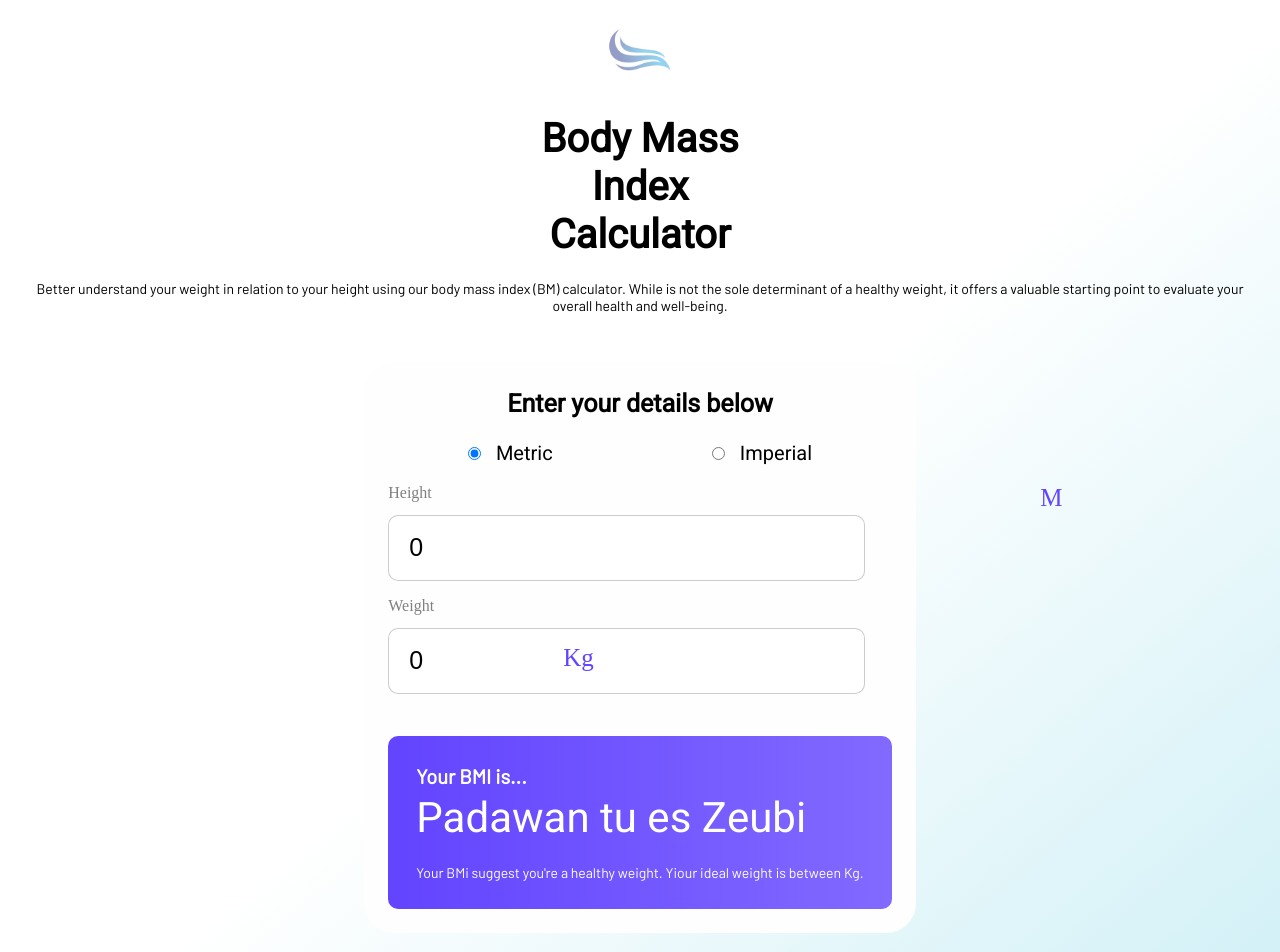
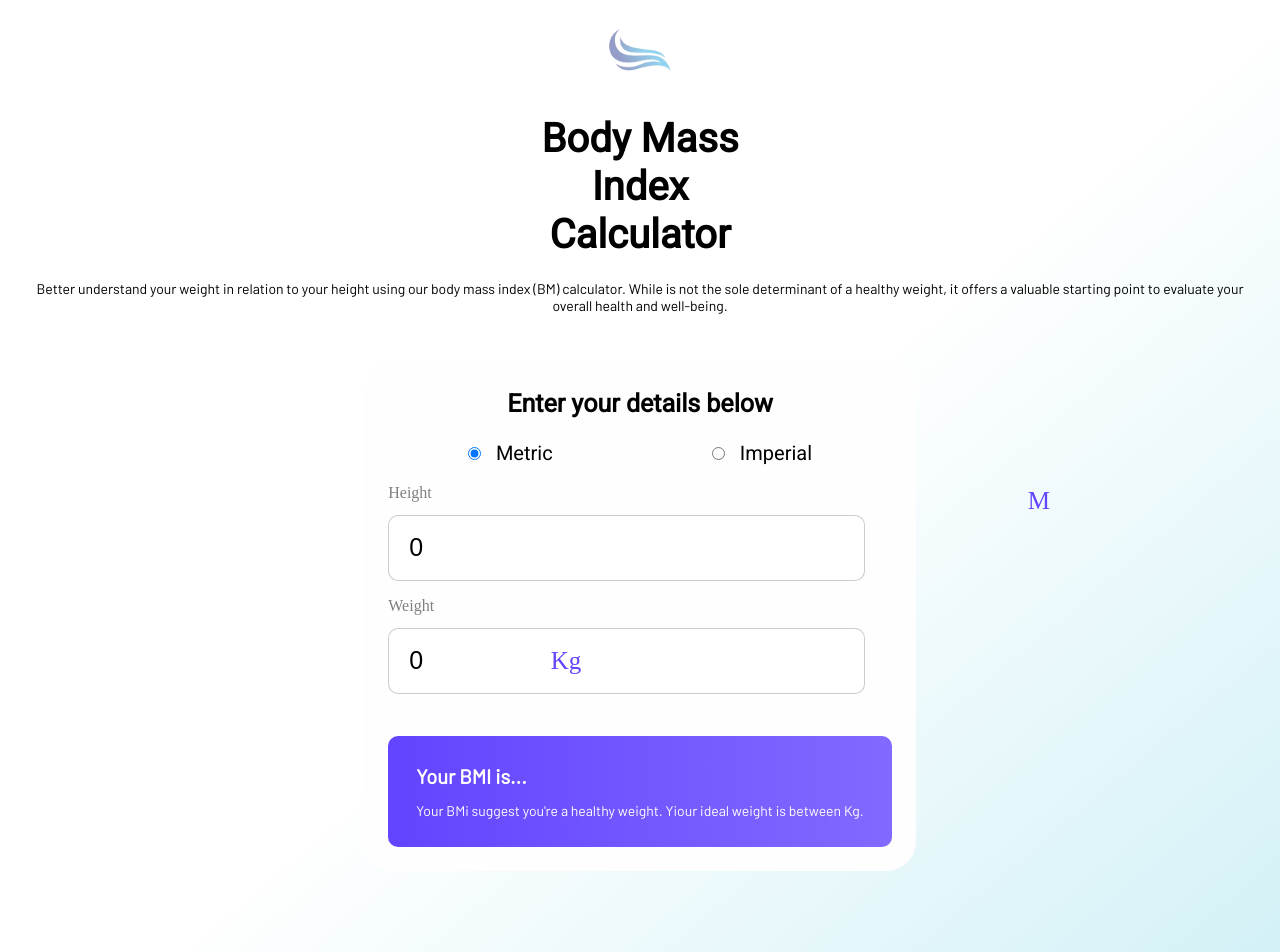
Before and after one commit to MatthiasUrgu/body-mass-index-calculator, a React (Create React App) app: page / in a window 1280 px wide. Shown: the top 952 px of the page. Built offline with nearby package versions, Linux system fonts and the light colour scheme.

Commit message:
recherche probleme Imperial

```diff
--- a/src/components/CardCalculator/cardCalculator.jsx
+++ b/src/components/CardCalculator/cardCalculator.jsx
@@ -8,9 +8,11 @@ function CardCalculator({result,resultText}) {
     const [Weight,setWeight] = useState(0)
 
 
-    function toggleMetric(){
+    function toggleMetric(e){
         setMetric(!isMetric)
-        console.log(isMetric);
+
+        console.log("isMetric" +isMetric);
+
     }
 
 
@@ -23,23 +25,30 @@ function CardCalculator({result,resultText}) {
         setWeight(e.target.value)
     }
 
-    function calculateBMI(){
+    function calculateBMI() {
+        if (isMetric === "metric") {
+          return (Weight / (Height * Height)).toFixed(1);
+        } else{
+          return ((Weight / (Height * Height)) * 703).toFixed(1);
+        }
+      }
+ /*    function calculateBMI(){
         if(isMetric === "metric"){
-            if(Height && Weight){
                 let IMC = Weight / (Height*Height)
                 return IMC.toFixed(1);
 
         }
     }
-   /*  else if(isMetric === "imperial"){
-        if(Height && Weight){
+    else if(isMetric === "imperial"){
+        (Height && Weight){
             let BMI = Weight / (Height*Height) * 703
             return BMI.toFixed(1);
 
     }
 } */
 
-    }
+
+
 
 
     return (
@@ -47,12 +56,12 @@ function CardCalculator({result,resultText}) {
                     <h1>Enter your details below</h1>
                     <div className={`${s.flexRadio} ${s.marginTop}`}>
                         <div className={s.metric}>
-                            <input onChange={toggleMetric} type="radio" name="Metric"  value="false" checked={isMetric} />
+                            <input onChange={toggleMetric} type="radio" name="Metric"  value="metric" checked={isMetric} />
 
                             <label>Metric</label>
                         </div>
                         <div className={s.imperial}>
-                            <input onChange={toggleMetric} type="radio" name="imperial" value="true" checked={!isMetric}/>
+                            <input onChange={toggleMetric} type="radio" name="imperial" value="imperial" checked={!isMetric}/>
                             <label>Imperial</label>
                         </div>
                     </div>
@@ -78,11 +87,11 @@ function CardCalculator({result,resultText}) {
                     <div className={`${s.resultNumber} ${s.marginTop}`}>
                         <h3>Your BMI is...</h3>
                         <span className={s.result}>
-                            {Height && Weight ? `${calculateBMI()}` : "Padawan tu es Zeubi"}
+                            {Height && Weight ? `${calculateBMI()}` : ""}
 
                             </span>
                         <p>Your BMi suggest you're a healthy weight. Yiour ideal weight is between  {Height && Weight ? `${calculateBMI()}` : ""} {isMetric ? 'Kg' : 'Ibs'}.</p>
-
+                        {/* -----------------Ajoute dialogue si le poids est > pour obèse et < pour trop maigre-------------------- */}
                     </div>
                 </div>
     );
--- a/src/components/CardCalculator/style.module.scss
+++ b/src/components/CardCalculator/style.module.scss
@@ -74,8 +74,8 @@
 
 .spanMetric{
     position: relative;
-    top: -2em;
-    left: 7em;
+    top: -1.9em;
+    left: 6.5em;
     font-size: $SizeTitle;
     color: $BluePrimmary;
 }
```
